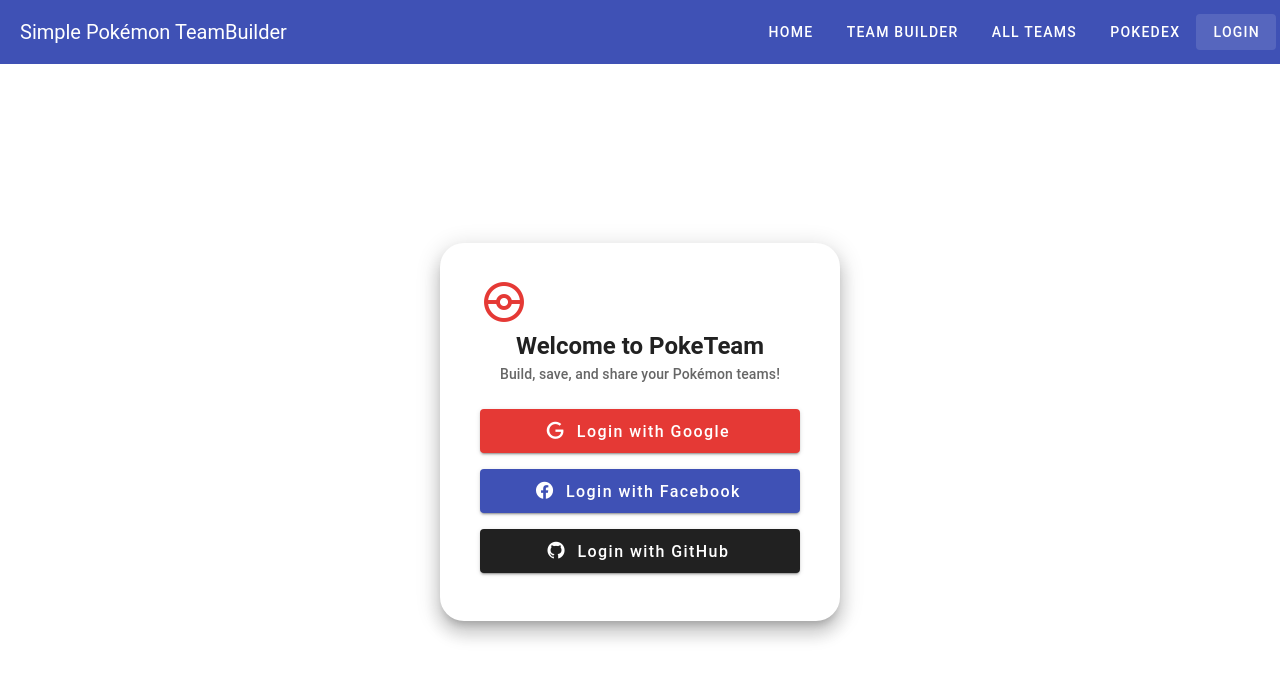
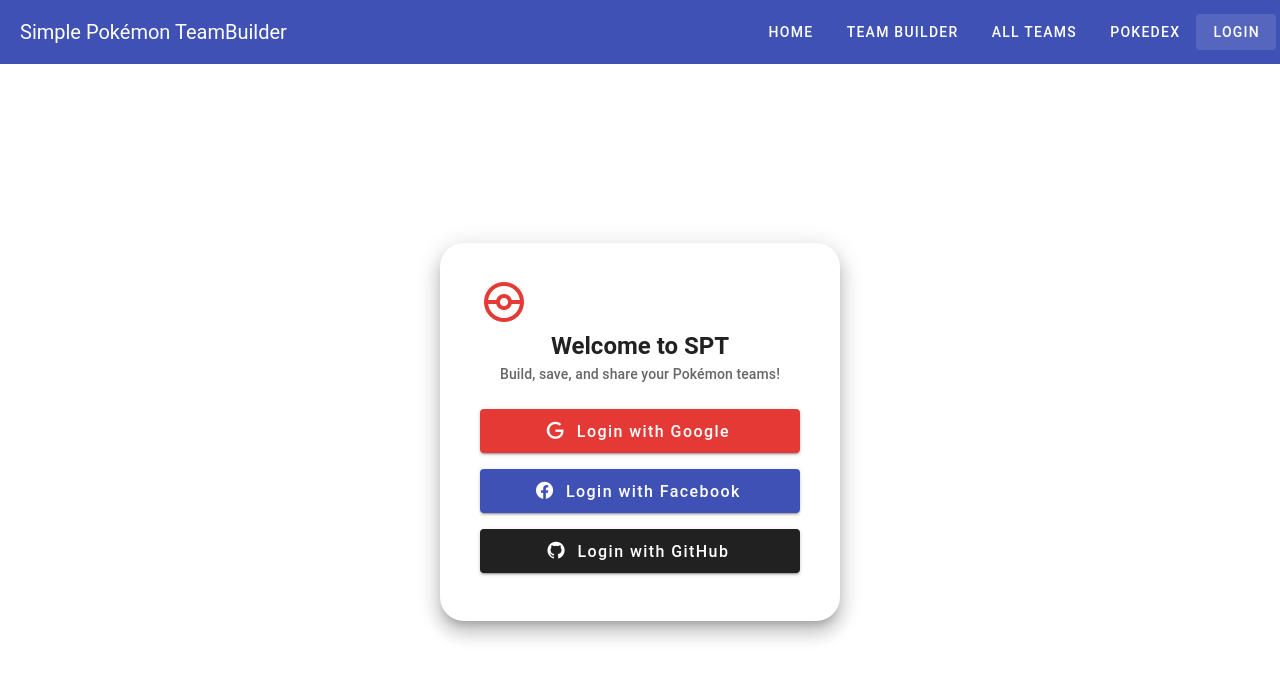
Before and after one commit to baotan1909/simple-pokebuilder, a Vue app in the folder frontend/: page /login in a window 1280 px wide. Shown: the top 680 px of the page. Built offline with nearby package versions, Linux system fonts and the light colour scheme; no server answers.

Commit message:
Update web's name in Login

```diff
--- a/frontend/src/views/LoginView.vue
+++ b/frontend/src/views/LoginView.vue
@@ -5,7 +5,7 @@
         <v-card class="pa-6" elevation="12" rounded="xl">
           <v-card-title class="text-center pb-0">
             <v-icon icon="mdi-pokeball" size="48" color="red-darken-1" />
-            <div class="mt-2 text-h5 font-weight-bold">Welcome to PokeTeam</div>
+            <div class="mt-2 text-h5 font-weight-bold">Welcome to SPT</div>
             <div class="text-medium-emphasis text-subtitle-2">
               Build, save, and share your Pokémon teams!
             </div>
```
